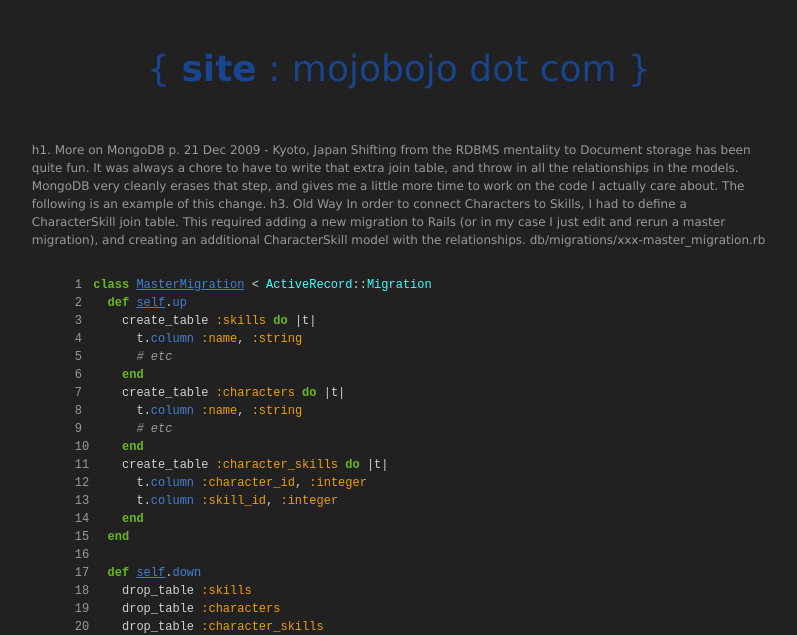
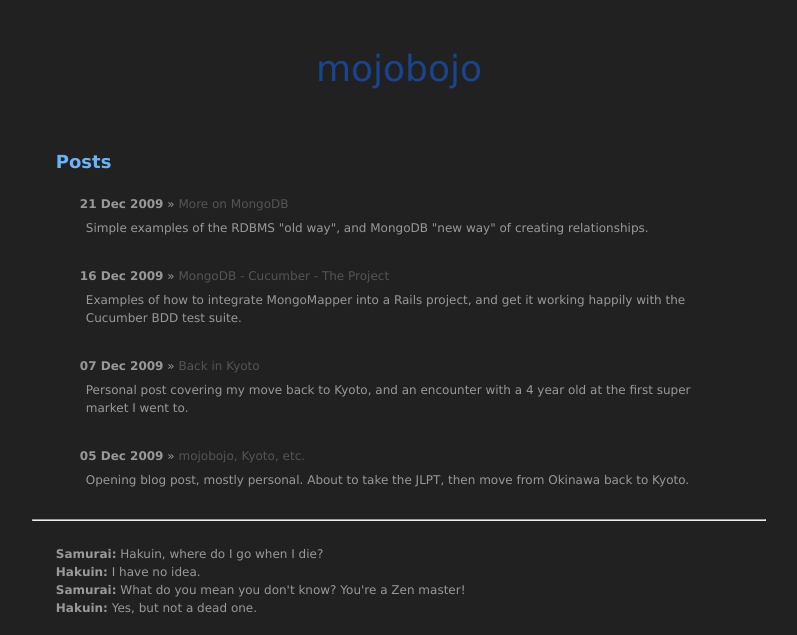
Before and after one commit to boj/boj.github.com, a Jekyll site: the page built from index.html, in a window 1280 px wide, cut to the strip 0-635 px from the top of the page. Shown: the whole strip, without its empty margins (241-1038 px from the left). Built offline with Jekyll 4.4.1, drawn with Linux system fonts in a browser that asks for light colours; some of the changed text lies outside the part shown.

Commit message:
changed the main page feed after reading some advice

```diff
--- a/_config.yml
+++ b/_config.yml
@@ -1,3 +1,4 @@
+title: mojobojo
 permalink: /blog/:year/:month/:day/:title
 pygments: true
 exclude:
--- a/_layouts/default.html
+++ b/_layouts/default.html
@@ -28,7 +28,7 @@
 
 	<div id="content">
 		<div id="header" align="center">
-			<h1><a href="/" title="mojobojo.com">{ <strong>site</strong> : mojobojo dot com }</a></h1>
+			<h1><a href="/" title="mojobojo.com">{{ site.title }}</a></h1>
 		</div>
 
 		<div id="content_body">
@@ -36,9 +36,6 @@
 		</div>
 
 		<div id="footer">
-			<span>
-			{ <strong>developer</strong> : Brian Jones, <strong>email</strong> : <a href="mailto:mojobojo@gmail.com">mojobojo@gmail.com</a> }
-			</span>
 			<div id="navigation">
 				<span class="navitem"><a href="http://github.com/boj" title="bojo's github repo">GitHub</a></span> |
 				<span class="navitem"><a href="/resume.html" title="Brian Jones' resume">Resume</a></span> |
@@ -48,8 +45,7 @@
 					<a href="http://feeds.feedburner.com/MojobojoDotCom" rel="alternate" type="application/rss+xml">
 						<img src="http://www.feedburner.com/fb/images/pub/feed-icon16x16.png" alt="" style="vertical-align:middle;border:0"/>
 					</a>
-				</span> |
-				<span class="navitem"><a href="/atom.xml" title="Atom Feed">Atom</a></span>
+				</span>
 			</div>
 		</div>
 	</div>
--- a/_posts/2009-12-16-mongo-cucumber-the-project.textile
+++ b/_posts/2009-12-16-mongo-cucumber-the-project.textile
@@ -1,6 +1,7 @@
 ---
 layout: blog
 title: MongoDB - Cucumber - The Project
+summary: Examples of how to integrate MongoMapper into a Rails project, and get it working happily with the Cucumber BDD test suite.
 ---
 
 h1. {{ page.title }}
--- a/_posts/2009-12-21-more-on-mongodb.textile
+++ b/_posts/2009-12-21-more-on-mongodb.textile
@@ -1,6 +1,7 @@
 ---
 layout: blog
 title: More on MongoDB
+summary: Simple examples of the RDBMS "old way", and MongoDB "new way" of creating relationships.
 ---
 
 h1. {{ page.title }}
--- a/_posts/2009-12-5-mojobojo-kyoto-etc.textile
+++ b/_posts/2009-12-5-mojobojo-kyoto-etc.textile
@@ -1,6 +1,7 @@
 ---
 layout: blog
 title: mojobojo, Kyoto, etc.
+summary: Opening blog post, mostly personal.  About to take the JLPT, then move from Okinawa back to Kyoto.
 ---
 
 h1. {{ page.title }}
--- a/_posts/2009-12-7-back-in-kyoto.textile
+++ b/_posts/2009-12-7-back-in-kyoto.textile
@@ -1,6 +1,7 @@
 ---
 layout: blog
 title: Back in Kyoto
+summary: Personal post covering my move back to Kyoto, and an encounter with a 4 year old at the first super market I went to.
 ---
 
 h1. {{ page.title }}
--- a/index.html
+++ b/index.html
@@ -1,22 +1,18 @@
 ---
 layout: default
-title: "{ site : mojobojo dot com }"
+title: "mojobojo"
 ---
 
-<div id="post">
-  {{ site.posts.first.content }}
-  <a id="more" href="{{ site.posts.first.url }}#disqus">Comments &raquo;</a>
-</div>
-
-<hr/>
-
-<div id="rants">
-	<h2>Rants</h2>
-	<ul class="posts">
+<div id="posts">
+	<h2>Posts</h2>
 		{% for post in site.posts %}
-		<li><span>{{ post.date | date_to_string }}</span> &raquo; <a href="{{ post.url }}">{{ post.title }}</a></li>
+		<div class="post">
+			<div>
+				<span class="post_date">{{ post.date | date_to_string }}</span> &raquo; <a href="{{ post.url }}">{{ post.title }}</a>
+			</div>
+			<div class="post_summary">{{ post.summary }}</div>
+		</div>
 		{% endfor %}
-	</ul>
 </div>
 
 <hr/>
--- a/static/css/mojobojo.css
+++ b/static/css/mojobojo.css
@@ -62,15 +62,26 @@ a:hover {
 
 #blurb {
 	margin: 2em;
-	text-align: center;
 }
 
 #blurb.p {
 
 }
 
-#rants {
+#posts {
 	margin: 2em;
+}
+
+.post {
+	margin: 2em;
+}
+
+.post_date {
+	font-weight: bold;
+}
+
+.post_summary {
+	padding: 0.5em;
 }
 
 p.intro:first-letter {
```
